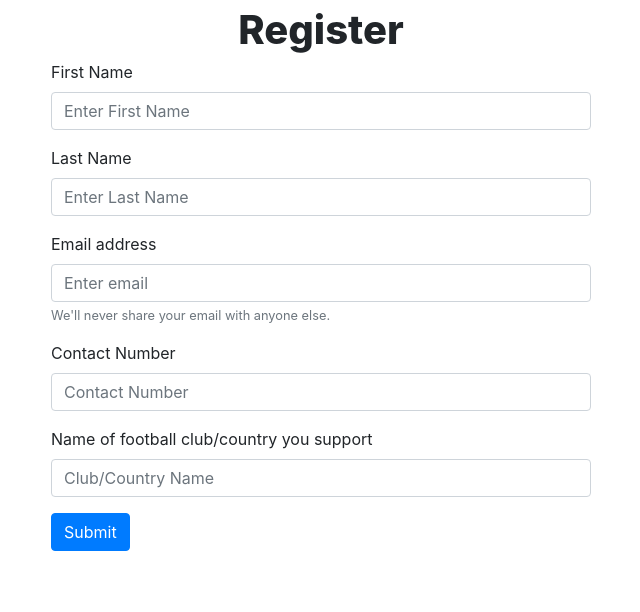
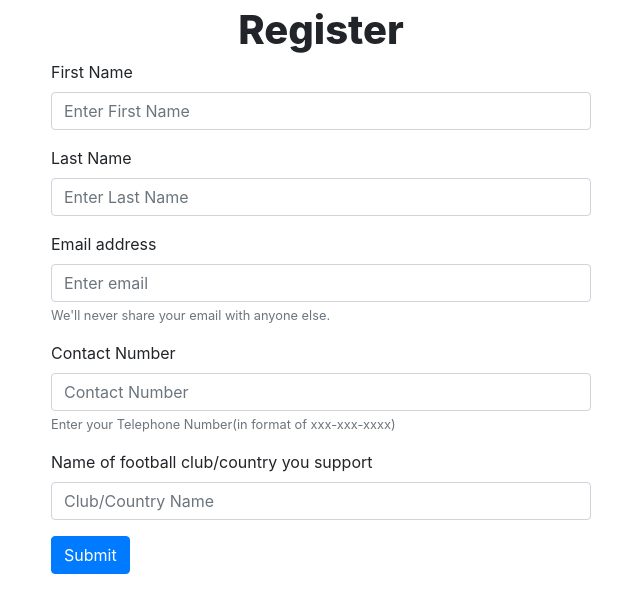
Before and after one commit to Rishu2000/football-players, a React (Create React App) app in the folder client/: page / in a window 1280 px wide. Shown: the top 612 px of the page, without its empty margins (34-674 px from the left). Built offline with nearby package versions, Linux system fonts and the light colour scheme.

Commit message:
Made Contact number condition based.

```diff
--- a/client/src/components/Register.js
+++ b/client/src/components/Register.js
@@ -41,11 +41,16 @@ const Register = () => {
           <div className="form-group">
             <label htmlFor="exampleInputContactNo">Contact Number</label>
             <input
-              type="text"
+              type="tel"
+              pattern="[0-9]{3}-[0-9]{3}-[0-9]{4}"
               class="form-control"
               id="exampleInputContactNo"
               placeholder="Contact Number"
+              required
             />
+            <small id="ContactNoHelp" className="form-text text-muted">
+              Enter your Telephone Number(in format of xxx-xxx-xxxx)
+            </small>
           </div>
           <div className="form-group">
             <label htmlFor="exampleInputContactNo">
```
